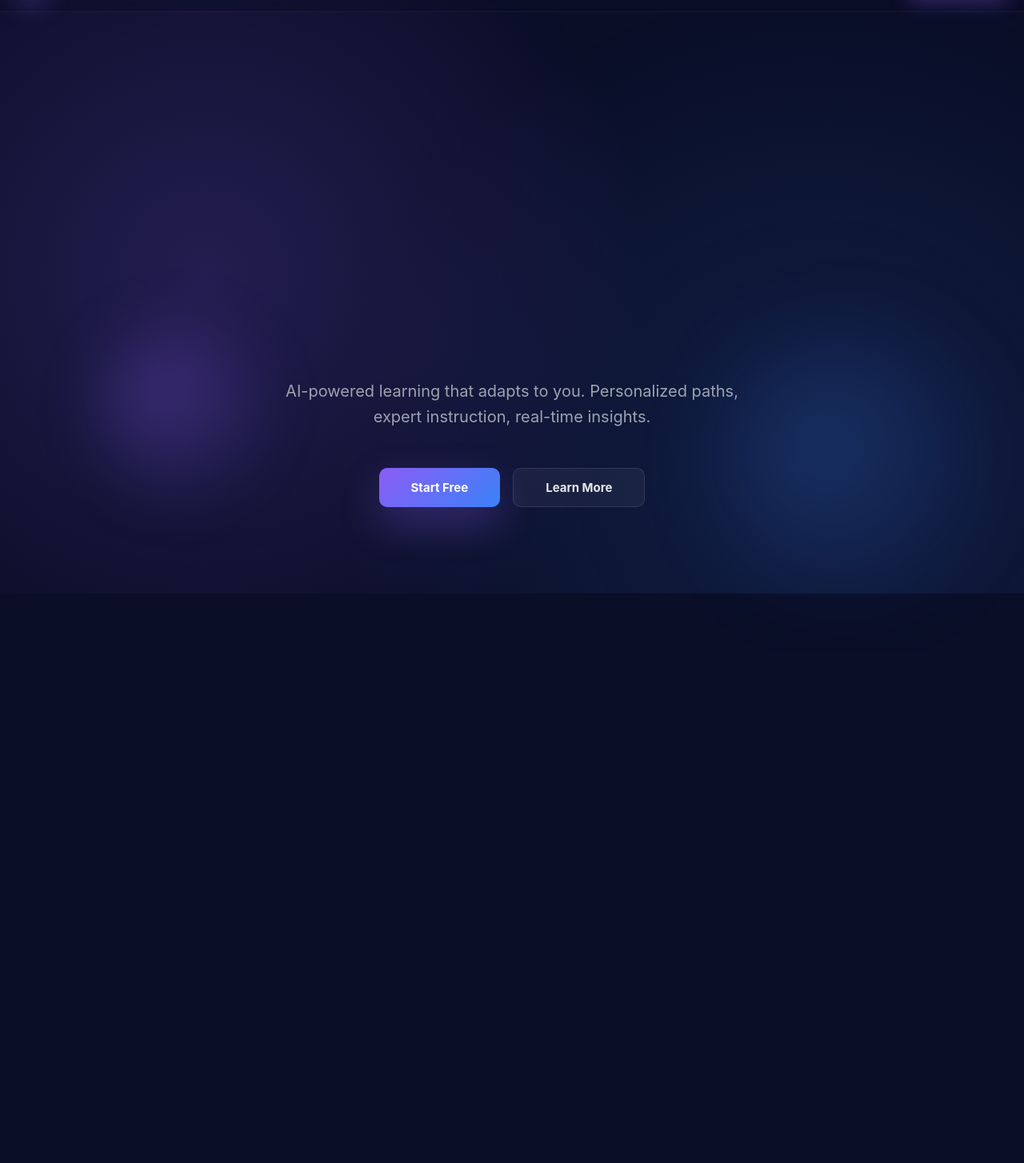
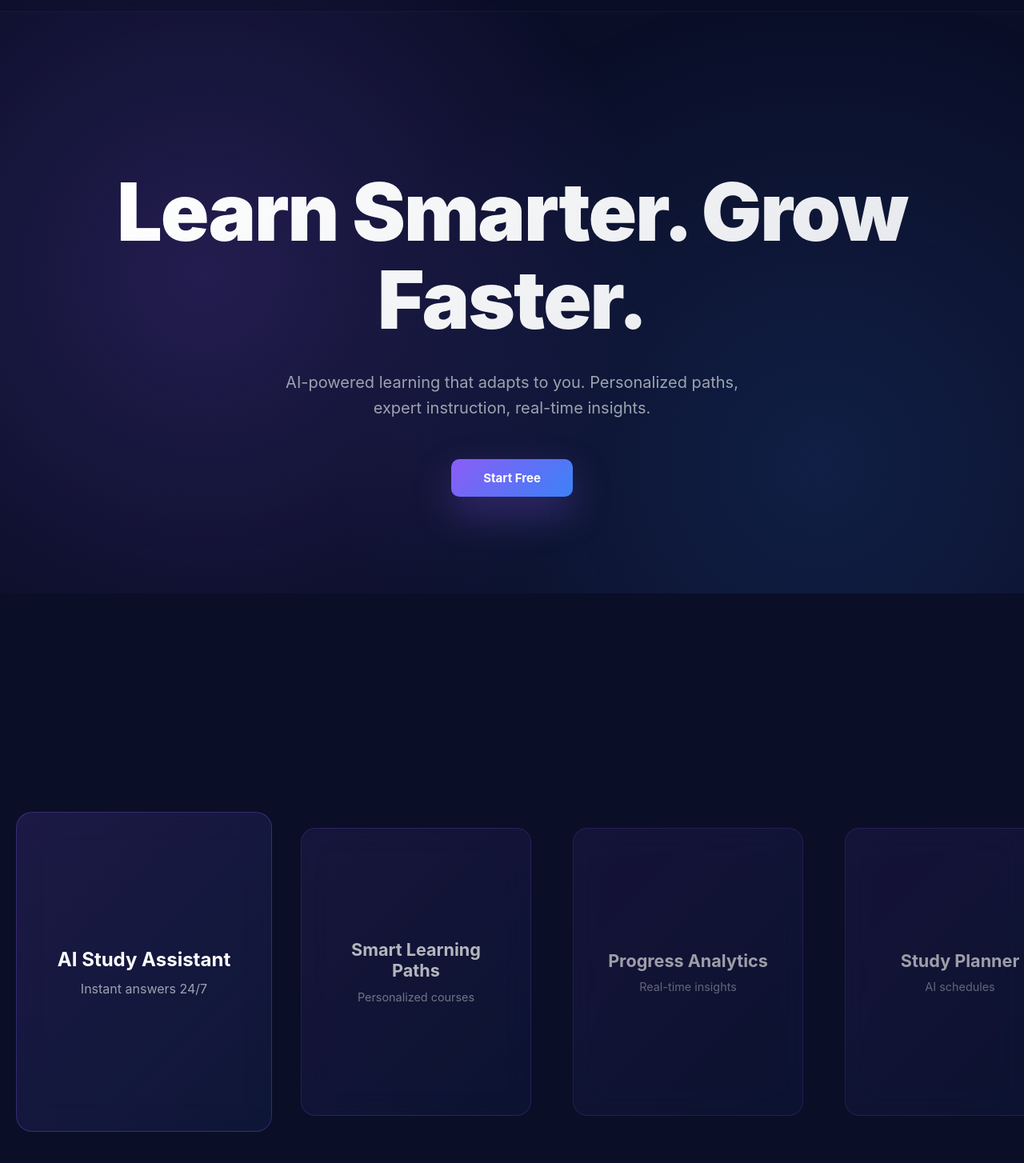
Before and after one commit to emmagreat49-glitch/ilearn-nextjs, a Next.js app: page / in a window 1280 px wide. Shown: the part 58-1512 px from the top of the page at 80% size. Built offline with nearby package versions, Linux system fonts and the light colour scheme.

Commit message:
final: horizontal scrolling features like doberman + study reminder + early fade-ins

```diff
--- a/app/page.tsx
+++ b/app/page.tsx
@@ -28,9 +28,8 @@ export default function HomePage() {
       color: '#fff',
       minHeight: '100vh',
       fontFamily: '"Inter", -apple-system, sans-serif',
-      overflow: 'hidden',
     }}>
-      {/* Animated Background Layers */}
+      {/* Background */}
       <div style={{
         position: 'fixed',
         top: 0,
@@ -73,7 +72,6 @@ export default function HomePage() {
               justifyContent: 'center',
               fontWeight: '900',
               fontSize: '20px',
-              boxShadow: '0 8px 32px rgba(139, 92, 246, 0.3)',
             }}>i</div>
             <span style={{ fontSize: '16px', fontWeight: '800' }}>iLEARN</span>
           </div>
@@ -89,15 +87,6 @@ export default function HomePage() {
               fontSize: '14px',
               cursor: 'pointer',
               transition: 'all 0.3s cubic-bezier(0.34, 1.56, 0.64, 1)',
-              boxShadow: '0 8px 24px rgba(139, 92, 246, 0.3)',
-            }}
-            onMouseEnter={(e) => {
-              e.currentTarget.style.transform = 'translateY(-2px)'
-              e.currentTarget.style.boxShadow = '0 12px 32px rgba(139, 92, 246, 0.4)'
-            }}
-            onMouseLeave={(e) => {
-              e.currentTarget.style.transform = 'translateY(0)'
-              e.currentTarget.style.boxShadow = '0 8px 24px rgba(139, 92, 246, 0.3)'
             }}
           >
             Get Started
@@ -116,15 +105,23 @@ export default function HomePage() {
         zIndex: 2,
         overflow: 'hidden',
       }}>
+        <div style={{ maxWidth: '1000px', textAlign: 'center', position: 'relative', zIndex: 3 }}>
           <div style={{
-          maxWidth: '1000px',
-          textAlign: 'center',
-          position: 'relative',
-          zIndex: 3,
+            opacity: Math.max(0, 1 - scrollY / 500),
+            transform: `translateY(${scrollY * 0.1}px)`,
           }}>
-          {/* Reveal Text on Scroll */}
-          <TextReveal text="Learn Smarter." delay={0} scrollY={scrollY} />
-          <TextReveal text="Grow Faster." delay={100} scrollY={scrollY} />
+            <h1 style={{
+              fontSize: 'clamp(40px, 12vw, 100px)',
+              fontWeight: '900',
+              lineHeight: '1.1',
+              marginBottom: '24px',
+              letterSpacing: '-2px',
+              background: 'linear-gradient(135deg, #ffffff 0%, #e5e7eb 100%)',
+              WebkitBackgroundClip: 'text',
+              WebkitTextFillColor: 'transparent',
+            }}>
+              Learn Smarter. Grow Faster.
+            </h1>
 
             <p style={{
               fontSize: 'clamp(16px, 4vw, 20px)',
@@ -132,20 +129,15 @@ export default function HomePage() {
               lineHeight: '1.6',
               maxWidth: '600px',
               margin: '32px auto 48px',
-            opacity: Math.max(0, 1 - scrollY / 600),
-            transform: `translateY(${scrollY * 0.1}px)`,
-            transition: 'all 0.1s linear',
             }}>
               AI-powered learning that adapts to you. Personalized paths, expert instruction, real-time insights.
             </p>
 
-          {/* CTA Buttons */}
             <div style={{
               display: 'flex',
               gap: '16px',
               justifyContent: 'center',
               flexWrap: 'wrap',
-            opacity: Math.max(0, 1 - scrollY / 600),
             }}>
               <button
                 onClick={() => setShowLogin(true)}
@@ -159,152 +151,73 @@ export default function HomePage() {
                   fontSize: '15px',
                   cursor: 'pointer',
                   boxShadow: '0 20px 50px rgba(139, 92, 246, 0.3)',
-                transition: 'all 0.3s cubic-bezier(0.34, 1.56, 0.64, 1)',
-              }}
-              onMouseEnter={(e) => {
-                e.currentTarget.style.transform = 'translateY(-4px)'
-              }}
-              onMouseLeave={(e) => {
-                e.currentTarget.style.transform = 'translateY(0)'
+                  transition: 'all 0.3s',
                 }}
               >
                 Start Free
               </button>
-            <button
-              style={{
-                padding: '14px 40px',
-                background: 'rgba(255, 255, 255, 0.05)',
-                border: '1px solid rgba(255, 255, 255, 0.1)',
-                borderRadius: '10px',
-                color: '#e5e7eb',
-                fontWeight: '700',
-                fontSize: '15px',
-                cursor: 'pointer',
-                transition: 'all 0.3s',
-              }}
-              onMouseEnter={(e) => {
-                e.currentTarget.style.background = 'rgba(255, 255, 255, 0.1)'
-                e.currentTarget.style.borderColor = 'rgba(255, 255, 255, 0.2)'
-              }}
-              onMouseLeave={(e) => {
-                e.currentTarget.style.background = 'rgba(255, 255, 255, 0.05)'
-                e.currentTarget.style.borderColor = 'rgba(255, 255, 255, 0.1)'
-              }}
-            >
-              Learn More
-            </button>
             </div>
           </div>
-
-        {/* Parallax Elements */}
-        <div style={{
-          position: 'absolute',
-          top: '50%',
-          left: '10%',
-          width: '200px',
-          height: '200px',
-          background: 'radial-gradient(circle at 30% 30%, rgba(139, 92, 246, 0.3), transparent)',
-          borderRadius: '50%',
-          filter: 'blur(40px)',
-          transform: `translateY(${scrollY * 0.5}px)`,
-          zIndex: 1,
-        }} />
-        <div style={{
-          position: 'absolute',
-          bottom: '10%',
-          right: '5%',
-          width: '300px',
-          height: '300px',
-          background: 'radial-gradient(circle at 30% 30%, rgba(59, 130, 246, 0.2), transparent)',
-          borderRadius: '50%',
-          filter: 'blur(60px)',
-          transform: `translateY(${scrollY * 0.3}px)`,
-          zIndex: 1,
-        }} />
+        </div>
       </section>
 
-      {/* Features Section */}
-      <section style={{
-        position: 'relative',
-        padding: '120px 20px',
-        maxWidth: '1400px',
-        margin: '0 auto',
-        zIndex: 2,
-      }}>
-        <SectionHeading scrollY={scrollY} offset={800}>
-          Powerful Features
-        </SectionHeading>
-
-        <div style={{
-          display: 'grid',
-          gridTemplateColumns: 'repeat(auto-fit, minmax(280px, 1fr))',
-          gap: '24px',
-          marginTop: '80px',
-        }}>
-          {[
-            { title: 'AI Study Assistant', desc: 'Instant help whenever you need it', delay: 0 },
-            { title: 'Smart Learning Paths', desc: 'Personalized to your goals', delay: 100 },
-            { title: 'Progress Analytics', desc: 'Real-time insights into your performance', delay: 200 },
-            { title: 'Mock Exams', desc: 'Practice with AI-graded assessments', delay: 300 },
-            { title: 'Study Planner', desc: 'AI generates your perfect schedule', delay: 400 },
-            { title: 'Community', desc: 'Learn with 50K+ motivated learners', delay: 500 },
-          ].map((feature, i) => (
-            <FeatureCard key={i} {...feature} scrollY={scrollY} offset={1000 + i * 100} />
-          ))}
-        </div>
-      </section>
+      {/* Horizontal Scrolling Features - LIKE DOBERMAN */}
+      <HorizontalFeatures scrollY={scrollY} />
 
       {/* Stats Section */}
       <section style={{
         position: 'relative',
-        padding: '120px 20px',
+        padding: '100px 20px',
         maxWidth: '1000px',
         margin: '0 auto',
         zIndex: 2,
       }}>
         <div style={{
           display: 'grid',
-          gridTemplateColumns: 'repeat(auto-fit, minmax(200px, 1fr))',
+          gridTemplateColumns: 'repeat(3, 1fr)',
           gap: '40px',
           textAlign: 'center',
         }}>
-          {[
-            { end: 50, label: 'K+ Learners', offset: 2000 },
-            { end: 200, label: '+ Courses', offset: 2100 },
-            { end: 95, label: '% Completion', offset: 2200 },
-          ].map((stat, i) => (
-            <AnimatedCounter key={i} {...stat} scrollY={scrollY} />
-          ))}
+          <StatItem value={50} label="K+ Learners" scrollY={scrollY} offset={2500} />
+          <StatItem value={200} label="+ Courses" scrollY={scrollY} offset={2500} />
+          <StatItem value={95} label="% Completion" scrollY={scrollY} offset={2500} />
         </div>
       </section>
 
-      {/* Why Choose Section */}
+      {/* Why Choose */}
       <section style={{
         position: 'relative',
-        padding: '120px 20px',
+        padding: '100px 20px',
         maxWidth: '1400px',
         margin: '0 auto',
         zIndex: 2,
       }}>
-        <SectionHeading scrollY={scrollY} offset={2400}>
+        <h2 style={{
+          fontSize: 'clamp(32px, 8vw, 56px)',
+          fontWeight: '800',
+          textAlign: 'center',
+          marginBottom: '80px',
+          background: 'linear-gradient(135deg, #ffffff 0%, #e5e7eb 100%)',
+          WebkitBackgroundClip: 'text',
+          WebkitTextFillColor: 'transparent',
+        }}>
           Why iLEARN?
-        </SectionHeading>
+        </h2>
 
         <div style={{
           display: 'grid',
-          gridTemplateColumns: 'repeat(auto-fit, minmax(260px, 1fr))',
+          gridTemplateColumns: 'repeat(auto-fit, minmax(240px, 1fr))',
           gap: '24px',
-          marginTop: '80px',
         }}>
           {[
-            { icon: '⚡', title: 'Learn Faster', desc: 'AI adapts to your pace', delay: 0 },
-            { icon: '📈', title: 'Track Progress', desc: 'Real-time analytics', delay: 100 },
-            { icon: '🎯', title: 'Goal Focused', desc: 'Structured paths', delay: 200 },
-            { icon: '👥', title: 'Community', desc: '50K+ active learners', delay: 300 },
-            { icon: '✅', title: 'Certificates', desc: 'Industry-recognized', delay: 400 },
-            { icon: '🔄', title: 'Lifetime Access', desc: 'Learn at your pace', delay: 500 },
+            { icon: '⚡', title: 'Learn Faster', desc: 'AI adapts to your pace', offset: 3000 },
+            { icon: '📈', title: 'Track Progress', desc: 'Real-time analytics', offset: 3100 },
+            { icon: '🎯', title: 'Goal Focused', desc: 'Structured paths', offset: 3200 },
+            { icon: '👥', title: 'Community', desc: '50K+ active learners', offset: 3300 },
+            { icon: '✅', title: 'Certificates', desc: 'Industry-recognized', offset: 3400 },
+            { icon: '🔄', title: 'Lifetime Access', desc: 'Learn at your pace', offset: 3500 },
           ].map((item, i) => (
-            <BenefitCard key={i} {...item} scrollY={scrollY} offset={2600 + i * 80} />
+            <BenefitItem key={i} {...item} scrollY={scrollY} />
           ))}
         </div>
       </section>
@@ -312,25 +225,25 @@ export default function HomePage() {
       {/* Final CTA */}
       <section style={{
         position: 'relative',
-        padding: '120px 20px',
+        padding: '100px 20px',
         maxWidth: '1000px',
         margin: '0 auto',
         textAlign: 'center',
         zIndex: 2,
       }}>
-        <SectionHeading scrollY={scrollY} offset={3400}>
-          Ready to transform your learning?
-        </SectionHeading>
-
-        <p style={{
-          fontSize: '18px',
-          color: '#9ca3af',
-          marginTop: '24px',
-          marginBottom: '48px',
+        <h2 style={{
+          fontSize: 'clamp(32px, 8vw, 56px)',
+          fontWeight: '800',
+          marginBottom: '24px',
+          background: 'linear-gradient(135deg, #ffffff 0%, #e5e7eb 100%)',
+          WebkitBackgroundClip: 'text',
+          WebkitTextFillColor: 'transparent',
         }}>
-          Join thousands of learners achieving their goals with iLEARN.
+          Ready to transform?
+        </h2>
+        <p style={{ fontSize: '18px', color: '#9ca3af', marginBottom: '48px' }}>
+          Join thousands of learners achieving their goals.
         </p>
-
         <button
           onClick={() => setShowLogin(true)}
           style={{
@@ -343,7 +256,7 @@ export default function HomePage() {
             fontSize: '15px',
             cursor: 'pointer',
             boxShadow: '0 20px 50px rgba(139, 92, 246, 0.3)',
-            transition: 'all 0.3s cubic-bezier(0.34, 1.56, 0.64, 1)',
+            transition: 'all 0.3s',
           }}
         >
           Start Learning Free
@@ -377,115 +290,123 @@ export default function HomePage() {
       )}
 
       <style>{`
-        @keyframes fadeInUp {
-          from { opacity: 0; transform: translateY(20px); }
-          to { opacity: 1; transform: translateY(0); }
-        }
-        @keyframes slideUp {
-          from { opacity: 0; transform: translateY(20px); }
-          to { opacity: 1; transform: translateY(0); }
-        }
-        @keyframes fadeIn {
-          from { opacity: 0; }
-          to { opacity: 1; }
-        }
+        @keyframes fadeIn { from { opacity: 0; } to { opacity: 1; } }
+        @keyframes slideUp { from { opacity: 0; transform: translateY(20px); } to { opacity: 1; transform: translateY(0); } }
       `}</style>
     </div>
   )
 }
 
-// Text Reveal Component
-function TextReveal({ text, delay, scrollY }: { text: string; delay: number; scrollY: number }) {
-  const words = text.split(' ')
-  const baseOpacity = Math.max(0, 1 - scrollY / 800)
+// Horizontal Features - LIKE DOBERMAN
+function HorizontalFeatures({ scrollY }: { scrollY: number }) {
+  const containerRef = useRef<HTMLDivElement>(null)
+  const [containerTop, setContainerTop] = useState(0)
+
+  useEffect(() => {
+    const rect = containerRef.current?.getBoundingClientRect()
+    if (rect) setContainerTop(window.scrollY + rect.top)
+  }, [])
+
+  const scrollInContainer = Math.max(0, scrollY - containerTop + window.innerHeight)
+  const maxScroll = 3000
+  const progress = Math.min(1, scrollInContainer / maxScroll)
+
+  const features = [
+    { title: 'AI Study Assistant', desc: 'Instant answers 24/7' },
+    { title: 'Smart Learning Paths', desc: 'Personalized courses' },
+    { title: 'Progress Analytics', desc: 'Real-time insights' },
+    { title: 'Study Planner', desc: 'AI schedules' },
+    { title: 'Study Reminder', desc: 'Never miss a session' },
+    { title: 'Mock Exams', desc: 'Practice with AI feedback' },
+  ]
 
   return (
-    <h1 style={{
-      fontSize: 'clamp(40px, 12vw, 100px)',
-      fontWeight: '900',
-      lineHeight: '1.1',
-      marginBottom: '24px',
-      letterSpacing: '-2px',
-      background: 'linear-gradient(135deg, #ffffff 0%, #e5e7eb 100%)',
-      WebkitBackgroundClip: 'text',
-      WebkitTextFillColor: 'transparent',
-      opacity: baseOpacity,
-      transform: `translateY(${scrollY * 0.1}px)`,
-      transition: 'all 0.1s linear',
+    <section ref={containerRef} style={{
+      position: 'relative',
+      height: '400vh',
+      zIndex: 2,
     }}>
-      {words.map((word, i) => (
-        <span key={i} style={{
-          display: 'inline-block',
-          marginRight: '0.2em',
-          opacity: Math.max(0, 1 - Math.max(0, scrollY - 200 - i * delay) / 300),
-          transform: `translateY(${Math.min(0, 30 - Math.max(0, scrollY - 200 - i * delay) / 10)}px)`,
-          transition: 'all 0.1s linear',
+      <div style={{
+        position: 'sticky',
+        top: 0,
+        height: '100vh',
+        overflow: 'hidden',
+        display: 'flex',
+        alignItems: 'center',
+        padding: '0 20px',
       }}>
-          {word}
-        </span>
+        <div style={{
+          display: 'flex',
+          gap: '20px',
+          width: 'fit-content',
+          transform: `translateX(${-progress * (features.length - 1) * 320}px)`,
+          transition: 'transform 0.05s linear',
+        }}>
+          {features.map((feature, i) => (
+            <div
+              key={i}
+              style={{
+                minWidth: '320px',
+                height: '400px',
+                padding: '40px',
+                background: 'linear-gradient(135deg, rgba(139, 92, 246, 0.15) 0%, rgba(59, 130, 246, 0.08) 100%)',
+                border: '1px solid rgba(139, 92, 246, 0.3)',
+                borderRadius: '20px',
+                backdropFilter: 'blur(20px)',
+                display: 'flex',
+                flexDirection: 'column',
+                justifyContent: 'center',
+                alignItems: 'center',
+                textAlign: 'center',
+                opacity: Math.max(0.6, 1 - Math.abs(progress * features.length - i) * 0.3),
+                transform: `scale(${Math.max(0.9, 1 - Math.abs(progress * features.length - i) * 0.1)})`,
+                transition: 'all 0.1s ease-out',
+              }}
+            >
+              <h3 style={{ fontSize: '24px', fontWeight: '700', marginBottom: '12px', color: '#fff' }}>
+                {feature.title}
+              </h3>
+              <p style={{ fontSize: '16px', color: '#9ca3af' }}>
+                {feature.desc}
+              </p>
+            </div>
           ))}
-    </h1>
+        </div>
+      </div>
+    </section>
   )
 }
 
-// Section Heading Component
-function SectionHeading({ children, scrollY, offset }: { children: string; scrollY: number; offset: number }) {
-  const progress = Math.max(0, Math.min(1, (scrollY - offset) / 300))
+// Stat Item with early fade-in
+function StatItem({ value, label, scrollY, offset }: any) {
+  const progress = Math.max(0, Math.min(1, (scrollY - offset + 200) / 200))
 
   return (
-    <h2 style={{
-      fontSize: 'clamp(32px, 8vw, 56px)',
-      fontWeight: '800',
-      letterSpacing: '-1px',
-      background: 'linear-gradient(135deg, #ffffff 0%, #e5e7eb 100%)',
-      WebkitBackgroundClip: 'text',
-      WebkitTextFillColor: 'transparent',
+    <div style={{
       opacity: progress,
       transform: `translateY(${(1 - progress) * 20}px)`,
       transition: 'all 0.1s linear',
     }}>
-      {children}
-    </h2>
-  )
-}
-
-// Feature Card Component
-function FeatureCard({ title, desc, delay, scrollY, offset }: any) {
-  const progress = Math.max(0, Math.min(1, (scrollY - offset) / 300))
-
-  return (
       <div style={{
-      padding: '32px',
-      background: 'linear-gradient(135deg, rgba(139, 92, 246, 0.1) 0%, rgba(59, 130, 246, 0.05) 100%)',
-      border: '1px solid rgba(139, 92, 246, 0.2)',
-      borderRadius: '16px',
-      backdropFilter: 'blur(20px)',
-      opacity: progress,
-      transform: `translateY(${(1 - progress) * 30}px)`,
-      transition: 'all 0.1s linear, border-color 0.3s',
-      cursor: 'pointer',
-    }}
-    onMouseEnter={(e) => {
-      e.currentTarget.style.borderColor = 'rgba(139, 92, 246, 0.5)'
-      e.currentTarget.style.transform = `translateY(${(1 - progress) * 30 - 8}px)`
-    }}
-    onMouseLeave={(e) => {
-      e.currentTarget.style.borderColor = 'rgba(139, 92, 246, 0.2)'
-      e.currentTarget.style.transform = `translateY(${(1 - progress) * 30}px)`
+        fontSize: 'clamp(40px, 8vw, 60px)',
+        fontWeight: '800',
+        background: 'linear-gradient(135deg, #a78bfa 0%, #60a5fa 100%)',
+        WebkitBackgroundClip: 'text',
+        WebkitTextFillColor: 'transparent',
+        marginBottom: '8px',
       }}>
-      <h3 style={{ fontSize: '18px', fontWeight: '700', marginBottom: '8px' }}>
-        {title}
-      </h3>
-      <p style={{ fontSize: '14px', color: '#9ca3af' }}>
-        {desc}
-      </p>
+        {Math.floor(progress * value)}{value === 95 ? '%' : '+'}
+      </div>
+      <div style={{ fontSize: '14px', color: '#9ca3af', fontWeight: '600' }}>
+        {label}
+      </div>
     </div>
   )
 }
 
-// Benefit Card Component
-function BenefitCard({ icon, title, desc, scrollY, offset }: any) {
-  const progress = Math.max(0, Math.min(1, (scrollY - offset) / 300))
+// Benefit Item with early fade-in
+function BenefitItem({ icon, title, desc, offset, scrollY }: any) {
+  const progress = Math.max(0, Math.min(1, (scrollY - offset + 200) / 200))
 
   return (
     <div style={{
@@ -494,8 +415,17 @@ function BenefitCard({ icon, title, desc, scrollY, offset }: any) {
       border: '1px solid rgba(139, 92, 246, 0.2)',
       borderRadius: '16px',
       opacity: progress,
-      transform: `translateY(${(1 - progress) * 30}px) scale(${0.95 + progress * 0.05})`,
-      transition: 'all 0.1s linear',
+      transform: `translateY(${(1 - progress) * 20}px)`,
+      transition: 'all 0.1s linear, border-color 0.3s',
+      cursor: 'pointer',
+    }}
+    onMouseEnter={(e) => {
+      e.currentTarget.style.borderColor = 'rgba(139, 92, 246, 0.5)'
+      e.currentTarget.style.transform = `translateY(${(1 - progress) * 20 - 8}px)`
+    }}
+    onMouseLeave={(e) => {
+      e.currentTarget.style.borderColor = 'rgba(139, 92, 246, 0.2)'
+      e.currentTarget.style.transform = `translateY(${(1 - progress) * 20}px)`
     }}>
       <div style={{ fontSize: '40px', marginBottom: '12px' }}>{icon}</div>
       <h3 style={{ fontSize: '18px', fontWeight: '700', marginBottom: '8px' }}>
@@ -508,35 +438,7 @@ function BenefitCard({ icon, title, desc, scrollY, offset }: any) {
   )
 }
 
-// Animated Counter Component
-function AnimatedCounter({ end, label, offset, scrollY }: any) {
-  const progress = Math.max(0, Math.min(1, (scrollY - offset) / 400))
-  const value = Math.floor(progress * end)
-
-  return (
-    <div style={{
-      opacity: progress,
-      transform: `translateY(${(1 - progress) * 20}px)`,
-      transition: 'all 0.1s linear',
-    }}>
-      <div style={{
-        fontSize: 'clamp(36px, 8vw, 60px)',
-        fontWeight: '800',
-        background: 'linear-gradient(135deg, #a78bfa 0%, #60a5fa 100%)',
-        WebkitBackgroundClip: 'text',
-        WebkitTextFillColor: 'transparent',
-        marginBottom: '8px',
-      }}>
-        {value}{end === 95 ? '%' : '+'}
-      </div>
-      <div style={{ fontSize: '14px', color: '#9ca3af', fontWeight: '600' }}>
-        {label}
-      </div>
-    </div>
-  )
-}
-
-// Login Modal Component
+// Login Modal
 function LoginModal({ showLogin, setShowLogin, username, setUsername, password, setPassword, handleLogin }: any) {
   return (
     <div
@@ -590,7 +492,6 @@ function LoginModal({ showLogin, setShowLogin, username, setUsername, password,
               color: 'white',
               fontSize: '14px',
               fontFamily: 'inherit',
-              outline: 'none',
             }}
           />
           <input
@@ -606,7 +507,6 @@ function LoginModal({ showLogin, setShowLogin, username, setUsername, password,
               color: 'white',
               fontSize: '14px',
               fontFamily: 'inherit',
-              outline: 'none',
             }}
           />
           <button
```
Lines whose indentation alone changed are shown as unchanged.
